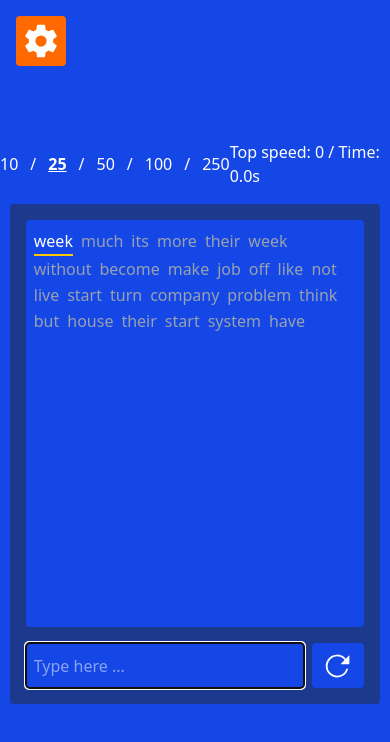
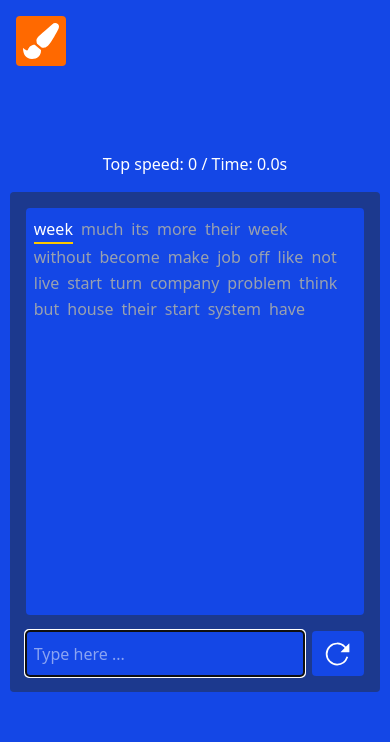
Before and after one commit to JuisLionel/TypingTest, a React (Vite) app: page / in a window 390 px wide. Shown: the top 742 px of the page. Built offline with nearby package versions, Linux system fonts and the light colour scheme.

Commit message:
Update: Option spacing, responsive web, and Menu name change to Theme

```diff
--- a/src/App.jsx
+++ b/src/App.jsx
@@ -47,13 +47,41 @@ function App() {
     <div className="w-screen h-screen bg-blue-700 flex flex-col items-center justify-center gap-4">
       <Menu TopSpeed={TopSpeed} />
 
-      <Options time={time} TopSpeed={TopSpeed} setWordCount={setWordCount} inputRef={inputRef} setText={setText} generateText={generateText} wordCount={wordCount} />
+      <Options
+        time={time}
+        handleRestart={handleRestart}
+        TopSpeed={TopSpeed}
+        setWordCount={setWordCount}
+        inputRef={inputRef}
+        setText={setText}
+        generateText={generateText}
+        wordCount={wordCount}
+      />
+
       {!results ? (
         <>
-          <TypingArea openTyping={openTyping} wordCount={wordCount} inputRef={inputRef} time={time} setTime={setTime} generateText={generateText} setText={setText} text={text} onFinish={handleFinish} onRestart={handleRestart} />
+          <TypingArea
+            openTyping={openTyping}
+            wordCount={wordCount}
+            inputRef={inputRef}
+            time={time}
+            setTime={setTime}
+            generateText={generateText}
+            setText={setText}
+            text={text}
+            onFinish={handleFinish}
+            onRestart={handleRestart}
+          />
         </>
       ) : (
-        <Results {...results} openResult={openResult} setTopSpeed={setTopSpeed} TopSpeed={TopSpeed} onRestart={handleRestart} wordCount={wordCount} />
+        <Results
+          {...results}
+          openResult={openResult}
+          setTopSpeed={setTopSpeed}
+          TopSpeed={TopSpeed}
+          onRestart={handleRestart}
+          wordCount={wordCount}
+        />
       )}
     </div>
   );
--- a/src/components/Options.jsx
+++ b/src/components/Options.jsx
@@ -1,26 +1,29 @@
-export default function Options({ TopSpeed, time, setWordCount, generateText, wordCount, setText, inputRef }) {
+export default function Options({ TopSpeed, time, setWordCount, generateText, wordCount, setText, inputRef, handleRestart }) {
   const options = [10, 25, 50, 100, 250];
 
   return (
-    <div className="flex justify-between items-center w-full max-w-lg mx-auto mb-0 text-white">
+    <div className="flex justify-center sm:justify-between items-center w-[95%] max-w-4xl text-white">
       <div className="flex gap-2">
         {options.map((num, index) => (
           <>
             <button
               onClick={() => {
                 setWordCount(num);
-                setText(generateText(num));
+                handleRestart()
+                setText(generateText(num))
                 setTimeout(() => inputRef.current?.focus(), 0);
               }}
-              className={`transition-all duration-150 ease-in-out ${wordCount === num
-                ? "font-bold underline text-white"
-                : "hover:text-black hover:underline"
+
+              className={`transition-all duration-150 ease-in-out hidden sm:inline
+                ${wordCount === num
+                  ? "font-bold underline text-white"
+                  : "hover:text-gray-400 hover:underline"
                 }`}
             >
               {num}
             </button>
 
-            {index !== options.length - 1 && <span className="mx-1">/</span>}
+            {index !== options.length - 1 && <span className="mx-1 hidden sm:block">/</span>}
           </>
         ))}
       </div>
--- a/src/components/Results.jsx
+++ b/src/components/Results.jsx
@@ -1,59 +1,71 @@
 import { calculateStats } from "../utils/calculateStats";
 import { useState, useEffect } from "react";
 
-function Results({ correctChars, wrongChars, correctWords, time, onRestart, TopSpeed, setTopSpeed, openResult, wordCount }) {
+function Results({
+  correctChars,
+  wrongChars,
+  correctWords,
+  time,
+  onRestart,
+  TopSpeed,
+  setTopSpeed,
+  openResult,
+  wordCount,
+}) {
   const [ConversionWPM, setConversionWPM] = useState(true);
 
   const { timeTaken, accuracy, wpm } = calculateStats({
     correctChars,
     wrongChars,
     correctWords,
-    time
+    time,
   });
 
   useEffect(() => {
     if (wpm > TopSpeed) {
-      setTopSpeed(wpm)
+      setTopSpeed(wpm);
     }
-  }, [TopSpeed]);
+  }, [wpm, TopSpeed, setTopSpeed]);
 
   return (
-    <>
-      <div className={`flex w-[900px] h-[500px] bg-blue-900 rounded p-4 text-white gap-6 ${openResult ? "Open" : "Close"}`}>
-        <div className="flex flex-col justify-start gap-4 w-[250px]">
-          <div onClick={() => setConversionWPM(!ConversionWPM)} className="bg-blue-700 p-4 rounded hover:scale-102 transition-all ease-linear duration-100 active:scale-98">
+    <div className={`flex flex-col sm:flex-row w-[95%] max-w-4xl min-h-[500px] bg-blue-900 rounded p-4 text-white gap-6 ${openResult ? "Open" : "Close"}`}>
+      <div className="flex flex-col sm:w-[250px] gap-4">
+        <div
+          onClick={() => setConversionWPM(!ConversionWPM)}
+          className="bg-blue-700 w-full h-[80px] flex flex-col justify-center rounded hover:scale-102 p-3 transition-all ease-linear duration-100 active:scale-98"
+        >
           <p className="text-sm">⚡ {ConversionWPM ? "WPM" : "CPM"}</p>
           <p className="text-2xl font-bold">{ConversionWPM ? wpm : wpm * 5}</p>
         </div>
 
-          <div className="bg-blue-700 p-4 rounded hover:scale-102 transition-all ease-linear duration-100">
+        <div className="bg-blue-700 w-full h-[80px] flex flex-col justify-center rounded hover:scale-102 p-3 transition-all ease-linear duration-100">
           <p className="text-sm">🎯 Accuracy</p>
           <p className="text-2xl font-bold">{accuracy}%</p>
         </div>
 
-          <div className="bg-blue-700 p-4 rounded hover:scale-102 transition-all ease-linear duration-100">
+        <div className="bg-blue-700 w-full h-[80px] flex flex-col justify-center rounded hover:scale-102 p-3 transition-all ease-linear duration-100">
           <p className="text-sm">⏱ Time</p>
           <p className="text-2xl font-bold">{timeTaken.toFixed(1)}s</p>
         </div>
 
-          <div className="bg-blue-700 p-4 rounded hover:scale-102 transition-all ease-linear duration-100">
+        <div className="bg-blue-700 w-full h-[80px] flex flex-col justify-center rounded hover:scale-102 p-3 transition-all ease-linear duration-100">
           <p className="text-sm">✅️ Correct Words</p>
-            <p className="text-2xl font-bold">{correctWords}/{wordCount}</p>
+          <p className="text-2xl font-bold">
+            {correctWords}/{wordCount}
+          </p>
         </div>
 
         <button
           onClick={onRestart}
-            className="mt-7 bg-blue-700 hover:scale-102 active:scale-98 transition-all ease-linear duration-100 px-4 py-2 rounded text-white"
+          className="mt-10 bg-blue-700 hover:scale-102 active:scale-98 transition-all ease-linear duration-100 px-4 py-2 rounded text-white w-full sm:w-auto"
         >
           Restart
         </button>
       </div>
 
-        <div className="flex-1 bg-blue-700 rounded p-4">
-
+      {/* RIGHT COLUMN (Extra space or future stats) */}
+      <div className="flex-1 bg-blue-700 rounded p-4 hidden sm:block"></div>
     </div>
-      </div>
-    </>
   );
 }
 
--- a/src/components/Theme.jsx
+++ b/src/components/Theme.jsx
@@ -1,9 +1,9 @@
 import { useState } from "react";
 
 import { IoClose } from "react-icons/io5";
-import { IoSettingsSharp } from "react-icons/io5";
+import { FaPaintBrush } from "react-icons/fa";
 
-function Menu({ }) {
+function Theme({ }) {
     const [Open, setOpen] = useState(false)
 
     return (
@@ -12,7 +12,7 @@ function Menu({ }) {
                 onClick={() => setOpen(!Open)}
                 className={`group absolute w-[50px] h-[50px] top-4 bg-orange-500 text-white text-4xl grid place-items-center z-100 rounded hover:scale-105 hover:bg-orange-600 active:scale-98 transition-all duration-130 ease-linear ${Open ? "left-82" : "left-4"}`}
             >
-                {Open ? <IoClose /> : <IoSettingsSharp className="group-hover:rotate-360 transition-transform duration-300" />}
+                {Open ? <IoClose /> : <FaPaintBrush className="group-hover:rotate-90 transition-transform duration-300" />}
             </button>
 
 
@@ -22,4 +22,4 @@ function Menu({ }) {
     );
 }
 
-export default Menu;
+export default Theme;
--- a/src/components/TypingArea.jsx
+++ b/src/components/TypingArea.jsx
@@ -70,6 +70,7 @@ function TypingArea({
 
       let correctChars = 0;
       let wrongChars = 0;
+
       const allFinished = [...finishedWords, { typed: typedWord, target }];
       allFinished.forEach(({ typed: t, target: tg }) => {
         const maxLen = Math.max(t.length, tg.length);
@@ -132,7 +133,6 @@ function TypingArea({
           <div className="flex flex-wrap w-full">{renderWords()}</div>
         </div>
 
-        {/* Input + restart button */}
         <div className="flex w-full">
           <input
             ref={inputRef}
--- a/src/utils/calculateStats.jsx
+++ b/src/utils/calculateStats.jsx
@@ -1,7 +1,7 @@
 export function calculateStats({ correctChars, wrongChars, correctWords, time }) {
   const timeTaken = time / 1000;
   const totalChars = correctChars + wrongChars;
-  const accuracy = totalChars > 0 ? Math.round((correctChars / totalChars) * 100) : 0;
+  const accuracy = totalChars > 0 ? ((correctChars / totalChars) * 100).toFixed(1): 0;
   const wpm = timeTaken > 0 ? Math.round((correctWords) / (timeTaken / 60)) : 0;
 
   return {
```
Lines whose indentation alone changed are shown as unchanged.
